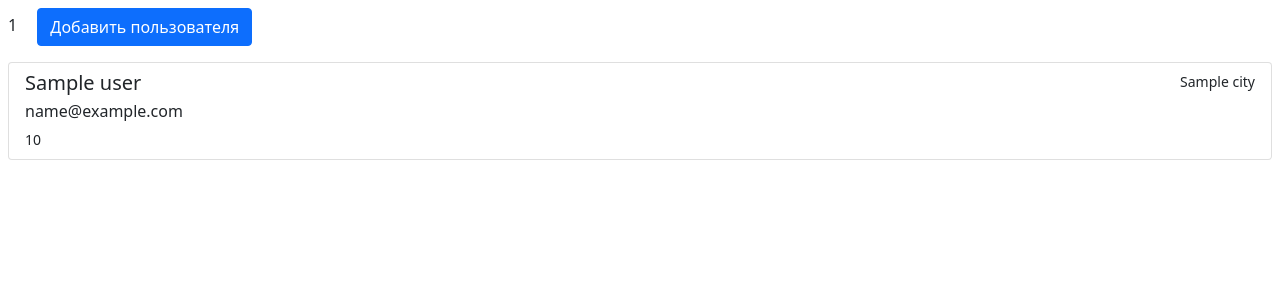
After one commit to viltskaa/flask_test, a Flask app: template templates/users/list.html in a window 1280 px wide. The commit adds this page. Shown: the top 300 px of the page. Run offline with Flask 3, Linux system fonts and the light colour scheme; the template is opened without the code that fills it: most values are stand-ins (such as "Sample title", 1, 10 or a date in 2020).

Commit message:
new progress

```diff
--- a/main.py
+++ b/main.py
@@ -1,10 +1,8 @@
-from dataclasses import asdict
 from random import randint
 
 from flask import Flask, render_template, redirect
 
 from forms.SignUpForm import SignUpForm
-from forms.form import GravitationForm
 from models import *
 
 users = []
@@ -13,7 +11,14 @@ users = []
 def generate_users(n: int):
     for i in range(n):
         age = randint(1, 100)
-        user = User(i, "test@example.com", "test", age, f"city{i}", "12345")
+        user = User(
+            i,
+            "test@example.com",
+            "".join([chr(randint(73, 89)) for _ in range(randint(5, 15))]),
+            age,
+            f"city{i}",
+            "12345"
+        )
         users.append(user)
 
 
@@ -24,28 +29,10 @@ def addUser(email, name, age, city, password):
         last_id = max(users, key=lambda x: x.id).id + 1
 
     user = User(last_id, email, name, age, city, password)
-    users.append(user)
+    users.insert(0, user)
 
 
 app = Flask(__name__)
-
-
-@app.route('/')
-def hello_world():
-    return render_template("index.html")
-
-
-@app.route("/gr_wtf", methods=['GET', 'POST'])
-def gr_wtf():
-    form = GravitationForm()
-    if form.validate_on_submit():
-        m1 = form.m1.data
-        m2 = form.m2.data
-        r = form.r.data
-
-        f = (6 * m1 * m2) / (r ** 2)
-        return render_template("gravitation_wtf.html", form=form, output=f)
-    return render_template("gravitation_wtf.html", form=form)
 
 
 @app.route("/signUp", methods=['GET', 'POST'])
@@ -76,16 +63,16 @@ def signUp():
 
 @app.route("/users", methods=['GET', 'POST'])
 def getUsers():
-    return users
+    return render_template("users/list.html", users=users, count=len(users))
 
 
 @app.route("/users/<int:user_id>")
 def getUser(user_id: int):
     for user in users:
         if user.id == user_id:
-            return asdict(user)
+            return render_template("users/user.html", user=user)
 
-    return str(None)
+    return redirect("/users")
 
 
 @app.route("/delUser/<int:user_id>")
@@ -93,9 +80,8 @@ def delUser(user_id: int):
     for user in users:
         if user.id == user_id:
             users.remove(user)
-            return asdict(user)
 
-    return str(None)
+    return redirect("/users")
 
 
 if __name__ == '__main__':
--- a/templates/formTemplate.html
+++ b/templates/formTemplate.html
@@ -26,6 +26,7 @@
     {% endif %}
     <p class="text-danger">{{ error }}</p>
     <button type="submit" class="btn btn-success w-100 mb-2">{{ btn_name }}</button>
+    <a href="/users" type="button" class="btn btn-light w-100" id="btnDel">Обратно</a>
 </form>
 </body>
 </html>
--- /dev/null
+++ b/templates/users/list.html
@@ -0,0 +1,25 @@
+<!DOCTYPE html>
+<html lang="en">
+<head>
+    <meta charset="UTF-8">
+    <link href="https://cdn.jsdelivr.net/npm/bootstrap@5.0.2/dist/css/bootstrap.min.css" rel="stylesheet"
+          integrity="sha384-EVSTQN3/azprG1Anm3QDgpJLIm9Nao0Yz1ztcQTwFspd3yD65VohhpuuCOmLASjC" crossorigin="anonymous">
+    <title>List Users</title>
+</head>
+<body>
+<span class="p-2 m-0">{{ count }}</span>
+<a href="/signUp" type="button" class="btn btn-primary m-2">Добавить пользователя</a>
+<div class="list-group p-2">
+    {% for user in users %}
+    <a href="users/{{ user.id }}" class="list-group-item list-group-item-action" aria-current="true">
+        <div class="d-flex w-100 justify-content-between">
+            <h5 class="mb-1">{{ user.name }}</h5>
+            <small>{{ user.city }}</small>
+        </div>
+        <p class="mb-1">{{ user.email }}</p>
+        <small>{{ user.age }}</small>
+    </a>
+    {% endfor %}
+</div>
+</body>
+</html>
```
Also changed, not shown: templates/users/user.html (added, +29 -0 lines).
